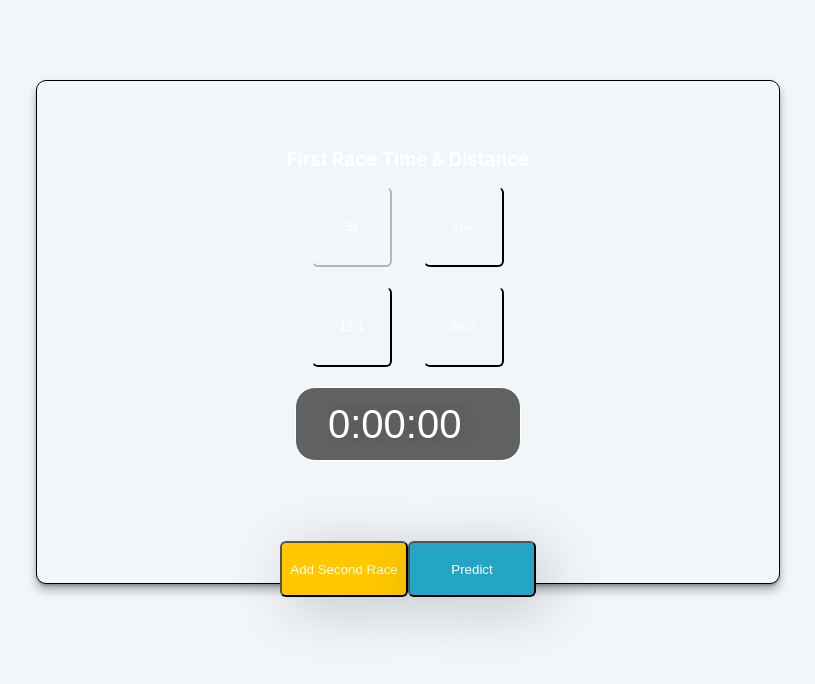
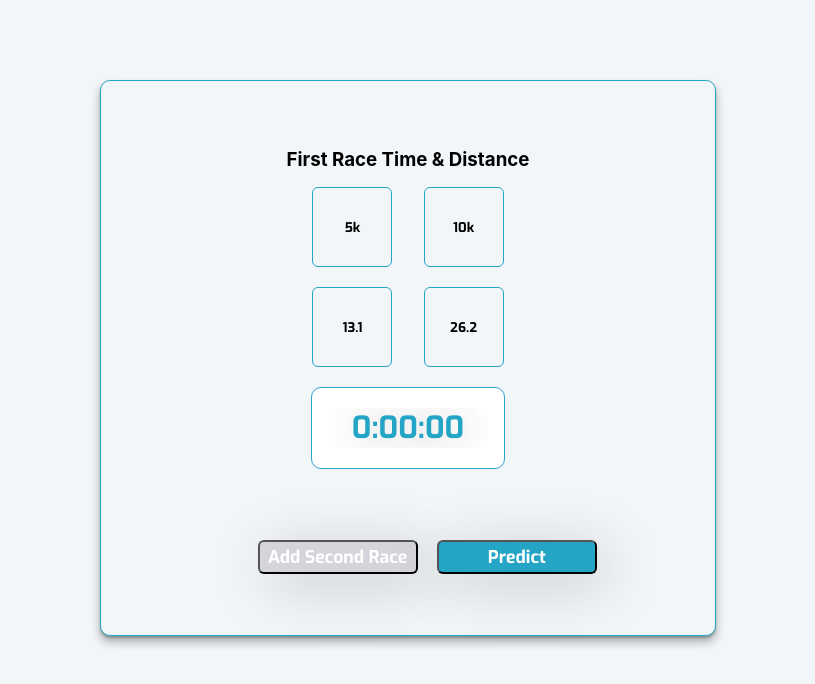
Before and after one commit to jvstn/predict-my-race, a React (Create React App) app: page / in a window 1280 px wide. Both pictures are taken after typing "5" into the empty fields and a click on the button "Add Mileage". Shown: the top 684 px of the page, without its empty margins (232-1047 px from the left). Built offline with nearby package versions, Linux system fonts and the light colour scheme.

Commit message:
Redesign Input page

```diff
--- a/src/components/RunnerInputs/index.tsx
+++ b/src/components/RunnerInputs/index.tsx
@@ -2,17 +2,17 @@ import React, { ReactElement } from 'react'
 import { useAppSelector } from '../../app/hooks'
 import Mileage from '../../features/mileage'
 import RaceTimes from '../../features/raceTimes'
-import GlassPane from '../Shared/Papyrus'
+import { Papyrus } from '../Shared'
 import { InputWrap } from './RunnerInputsElements'
 
 
 export default function RunnerInputs(): ReactElement {
   const mileageSet = useAppSelector(state => state.mileage.averageMileage)
   return (
-    <GlassPane>
+    <Papyrus>
       <InputWrap>
       {!mileageSet ? <Mileage /> : <RaceTimes />}
       </InputWrap>
-    </GlassPane>
+    </Papyrus>
   )
 }
--- a/src/components/Shared/Button.tsx
+++ b/src/components/Shared/Button.tsx
@@ -2,14 +2,16 @@ import styled from 'styled-components'
 import { palette } from '../../theme';
 
 const Button = styled.button<{ primary?: boolean, }>`
-  background-color: ${({primary}) => primary ? palette.primary : palette.secondary};
-  height: 7vh;
-  width: 10vw;
-  margin-bottom: .7em;
+  background-color: ${({ primary }) => primary ? palette.primary : palette.grey};
+  min-width: 20vh;
+  padding: 1%;
+  margin: 3%;
   box-shadow: 10px 10px 60px rgba(0, 0, 0, 0.2);
   border-radius: 6px;
   color: #fff;
-
+  font-family: "Exo";
+  font-size: 1.1em;
+  font-weight: bold;
 
 `;
 
--- a/src/components/Shared/Papyrus.tsx
+++ b/src/components/Shared/Papyrus.tsx
@@ -4,15 +4,15 @@ import { palette } from '../../theme';
 export default styled.div`
   background: ${palette.offWhite};
   margin-top: 10vh;
-  border: 1px solid ${palette.dark};
+  border: 1px solid ${palette.primary};
   display: flex;
   flex-direction: column;
   margin-left: auto;
   margin-right: auto;
   border-radius: 10px;
   box-shadow: 0 2px 2px 0 rgba(0, 0, 0, 0.2), 0 6px 10px 0 rgba(0, 0, 0, 0.3);
-  max-width: 50vw;
-  max-height: 50vh;
+  max-width: 40vw;
+  max-height: 100vh;
   text-align: center;
   padding: 4%;
 
@@ -22,6 +22,5 @@ export default styled.div`
     box-shadow: none;
     max-width: 80vw;
     max-height: 80vh;
-
   }
 `;
--- a/src/components/Shared/TimeInput.tsx
+++ b/src/components/Shared/TimeInput.tsx
@@ -1,15 +1,19 @@
 import styled from "styled-components";
+import { palette } from "../../theme";
 
 const TimeInput = styled.input`
-  background: rgba(0, 0, 0, 0.6);
+  background: #ffffff;
   width: 20vh;
-  height: 1vh;
-  padding: 0.8em;
+  height: 10vh;
+  padding: 0 5%;
+  text-align: center;
   margin-bottom: 2em;
-  border: 1px solid white;
-  border-radius: 20px;
-  color: #fff;
-  font-size: 40px;
+  border: 1px solid ${palette.primary};
+  border-radius: 10px;
+  color: ${palette.primary};
+  font-family: "Exo";
+  font-weight: bold;
+  font-size: 190%;
   text-shadow: 2px 2px 40px rgba(0, 0, 0, 0.25);
 
   &:focus {
--- a/src/features/mileage/index.tsx
+++ b/src/features/mileage/index.tsx
@@ -14,7 +14,7 @@ export default function Mileage() {
 
   return (
     <div>
-      <Headline> Average Mileage?</Headline>
+      <Headline color="dark"> Average Mileage?</Headline>
       <br />
       <TimeInput
         id="mileage"
--- /dev/null
+++ b/src/features/raceTimes/RaceTimesElements/Chip.tsx
@@ -0,0 +1,46 @@
+import styled from "styled-components";
+import React from "react";
+import { palette } from "../../../theme";
+
+interface GC_Props {
+  type: string;
+  onClick: (e: any) => void;
+  selected: boolean;
+  disabled?: boolean;
+}
+
+const Chip = ({ type, onClick, selected, disabled }: GC_Props) => {
+  return (
+    <StyledChip
+      disabled={disabled}
+      selected={selected}
+      onClick={onClick}
+      value={type}
+    >
+      {type}
+    </StyledChip>
+  );
+};
+
+const StyledChip = styled.button<{ selected?: boolean }>`
+  width: 10vh;
+  height: 10vh;
+  background-color: ${({ selected }) =>
+    selected ? palette.primary : palette.offWhite};
+  margin: 0 0.5em 0.7em 0.5em;
+  border: 1px solid ${palette.primary};
+  border-radius: 6px;
+  font-weight: bolder;
+  font-family: "Exo";
+  color: ${({ selected }) => (selected ? palette.white : palette.dark)};
+  transition: ease-in-out 250ms;
+
+  &:hover {
+    transform: scale(1.1);
+    transition: ease-in-out 250ms;
+  }
+  &:focus {
+    outline: none;
+  }
+`;
+export default Chip;
--- a/src/features/raceTimes/RaceTimesElements/GlassChip.tsx
+++ /dev/null
@@ -1,47 +0,0 @@
-import styled from "styled-components";
-import React from "react";
-
-interface GC_Props {
-  type: string;
-  onClick: (e: any) => void;
-  selected: boolean;
-  disabled: boolean;
-}
-
-const GlassChip = ({ type, onClick, selected, disabled }: GC_Props) => {
-  return (
-    <StyledChip
-      disabled={disabled}
-      selected={selected}
-      onClick={onClick}
-      value={type}
-    >
-      {type}
-    </StyledChip>
-  );
-};
-
-const StyledChip = styled.button<{ selected?: boolean }>`
-  width: 10vh;
-  height: 10vh;
-  background-color: ${({ selected }) =>
-    selected ? "rgba(255, 255, 255, 0.1)" : "transparent"};
-  margin-right: 0.5em;
-  margin-left: 0.5em;
-  margin-bottom: 0.7em;
-  border-left: 1px solid rgba(255, 255, 255, 0.1);
-  border-top: 1px solid rgba(255, 255, 255, 0.1);
-
-  border-radius: 6px;
-  text-shadow: 2px 2px 40px rgba(0, 0, 0, 0.25);
-  backdrop-filter: blur(5px);
-  color: #fff;
-  &:hover {
-    background-color: rgba(255, 255, 255, 0.1);
-    transition: background-color ease-in 200ms;
-  }
-  &:focus {
-    outline: none;
-  }
-`;
-export default GlassChip;
--- a/src/features/raceTimes/RaceTimesElements/index.ts
+++ b/src/features/raceTimes/RaceTimesElements/index.ts
@@ -1,4 +1,4 @@
 export {default as ButtonWrap} from './ButtonWrap'
 export {default as ChipWrap} from './ChipWrap'
 export {default as TimeWrap} from './TimeWrap'
-export {default as GlassChip} from './GlassChip'
+export {default as Chip} from './Chip'
--- a/src/features/raceTimes/index.tsx
+++ b/src/features/raceTimes/index.tsx
@@ -2,7 +2,7 @@ import { useState } from "react";
 import { useDispatch } from "react-redux";
 import { useAppSelector } from "../../app/hooks";
 import { Button, TimeInput, Headline } from "../../components/Shared";
-import { ButtonWrap, GlassChip, TimeWrap } from "./RaceTimesElements";
+import { ButtonWrap, Chip, TimeWrap } from "./RaceTimesElements";
 import ChipWrap from "./RaceTimesElements/ChipWrap";
 import {
   setHasSecondRace,
@@ -68,35 +68,35 @@ export default function RaceTimes() {
   };
 
   // Disable chips with distance lower than distanceOne
-  const ifLowerThanFirst = (type: number): boolean => type <= distanceOne;
+  const ifLowerThanFirst = (distance: number): boolean => hasSecondRace && distance <= distanceOne;
 
   return (
     <div>
-      <Headline>
+      <Headline color="dark">
         {!hasSecondRace
           ? "First Race Time & Distance"
           : "Second Race Time & Distance"}
       </Headline>
       <ChipWrap>
-        <GlassChip
+        <Chip
           disabled={ifLowerThanFirst(5000)}
           selected={distanceValue === "5k"}
           type="5k"
           onClick={handleChip}
         />
-        <GlassChip
+        <Chip
           disabled={ifLowerThanFirst(10000)}
           selected={distanceValue === "10k"}
           type="10k"
           onClick={handleChip}
         />
-        <GlassChip
+        <Chip
           disabled={ifLowerThanFirst(21097.5)}
           selected={distanceValue === "13.1"}
           type="13.1"
           onClick={handleChip}
         />
-        <GlassChip
+        <Chip
           disabled={ifLowerThanFirst(42195)}
           selected={distanceValue === "26.2"}
           type="26.2"
```
